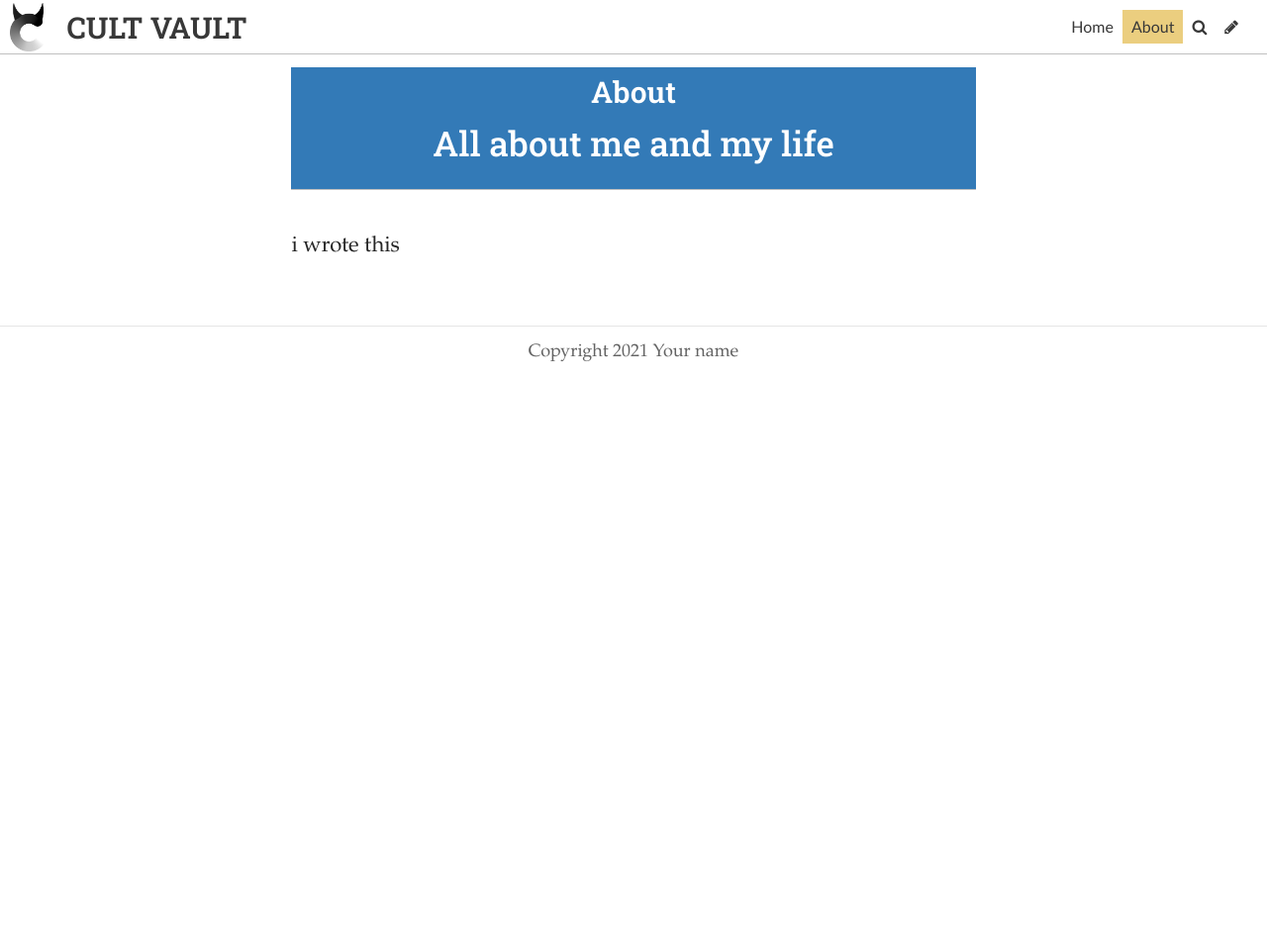
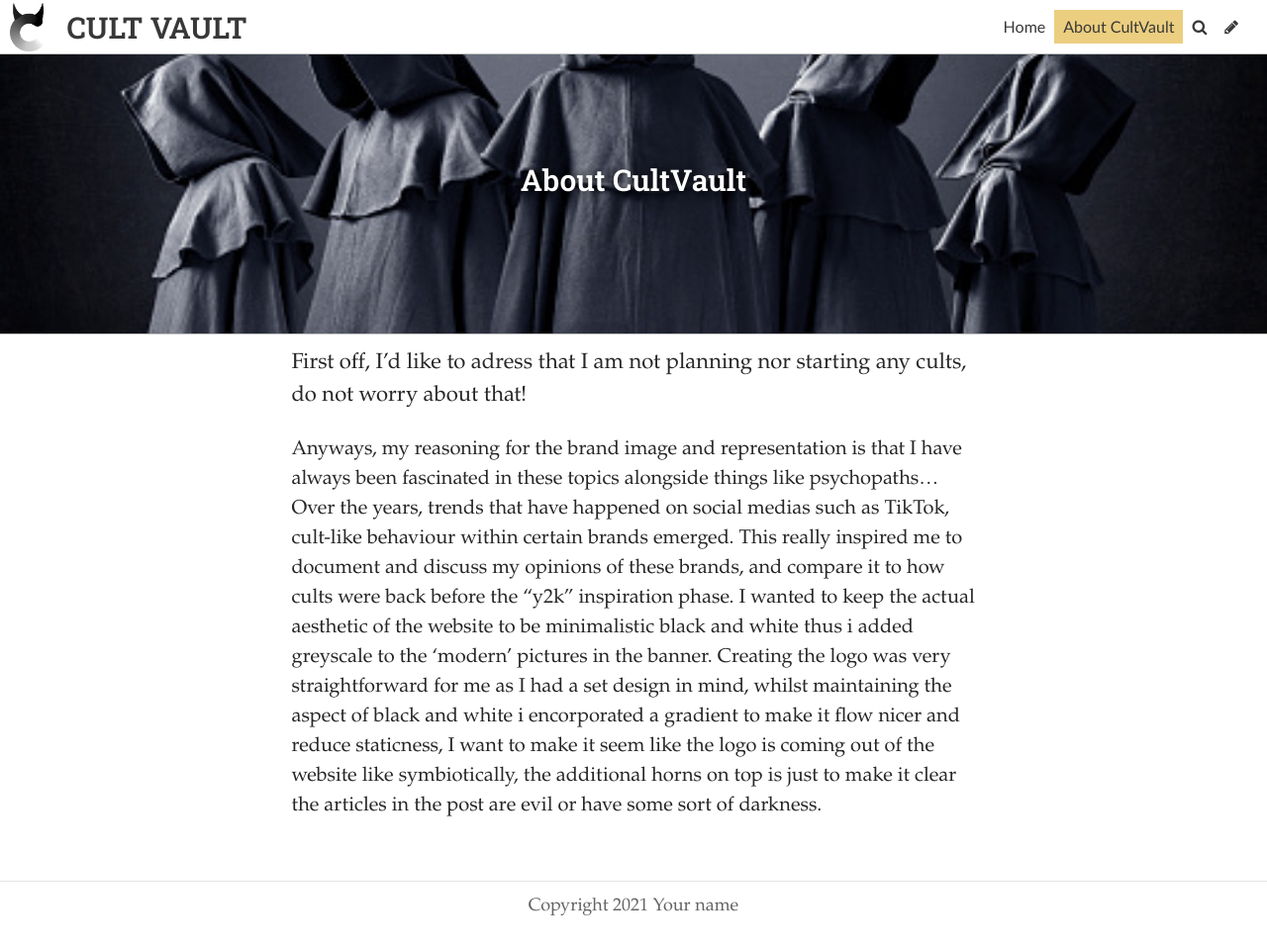
Before and after one commit to Loohwis/Vault, a Jekyll site: the page built from pages/about.md, in a window 1280 px wide. Shown: the whole page at 99% size. Built offline with Jekyll 4.4.1, drawn with Linux system fonts in a browser that asks for light colours; some web fonts are replaced; before the commit the page ends 900 px from its top, so only the background shows below that.

Commit message:
Update Page “about”

```diff
--- a/pages/about.md
+++ b/pages/about.md
@@ -1,7 +1,8 @@
 ---
 header_feature_image: /uploads/log.jpg
-title: About
-subtitle: All about me and my life
+title: About CultVault
+image: ../uploads/istockphoto-1280200884-170667a.jpg
+subtitle: ""
 permalink: /about/
 date: 2020-06-29T15:36:12.231Z
 layout: page
@@ -10,4 +11,6 @@ tags: null
 description: null
 show: true
 ---
-i wrote this
+First off, I'd like to adress that I am not planning nor starting any cults, do not worry about that!
+
+Anyways, my reasoning for the brand image and representation is that I have always been fascinated in these topics alongside things like psychopaths... Over the years, trends that have happened on social medias such as TikTok,  cult-like behaviour within certain brands emerged. This really inspired me to document and discuss my opinions of these brands, and compare it to how cults were back before the "y2k" inspiration phase. I wanted to keep the actual aesthetic of the website to be minimalistic black and white thus i added greyscale to the 'modern' pictures in the banner. Creating the logo was very straightforward for me as I had a set design in mind, whilst maintaining the aspect of black and white i encorporated a gradient to make it flow nicer and reduce staticness, I want to make it seem like the logo is coming out of the website like symbiotically, the additional horns on top is just to make it clear the articles in the post are evil or have some sort of darkness.
```
